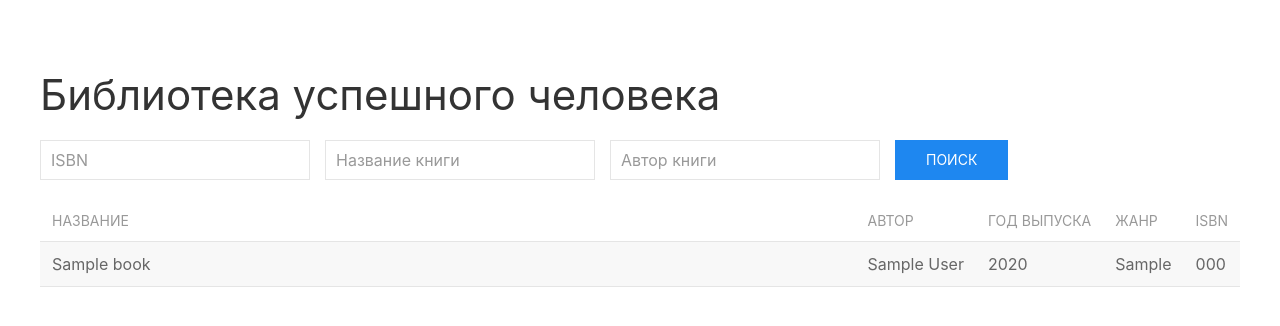
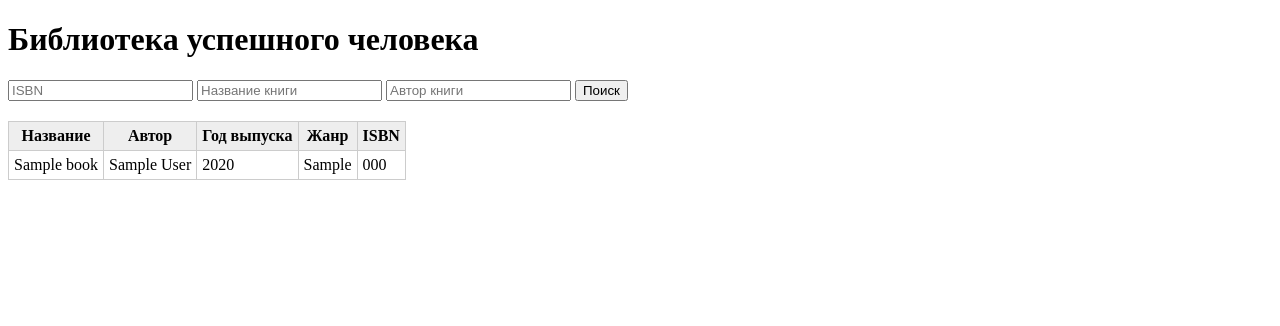
Before and after one commit to OlesyaKornukova/homework_4.1, a PHP site: page / in a window 1280 px wide. Shown: the top 326 px of the page. Run offline with PHP 8.4, Linux system fonts and the light colour scheme; tables that the repository leaves empty or names only in its code hold one stand-in row (values such as "Sample post"); some libraries are stand-ins or nearby versions.

Commit message:
Add files via upload

```diff
--- /dev/null
+++ b/db_connect.php
@@ -0,0 +1,7 @@
+<?php
+$db_host = 'localhost';
+$db_user = 'alexander';
+$db_pass = 'mypass';
+$db_name = 'xxx';
+
+$link =  new PDO("mysql:host=$db_host;dbname=$db_name;charset=utf8", $db_user, $db_pass);
--- a/index.php
+++ b/index.php
@@ -1,85 +1,85 @@
 <?php
-ini_set('error_reporting', E_ALL);
-ini_set('display_errors', 1);
-ini_set('display_startup_errors', 1);
+    error_reporting(E_ALL);
+    require_once 'db_connect.php';
+    if(!empty($_GET)) {
+        $isbnSearch = $_GET['isbn'];
+        $nameSearch = $_GET['name'];
+        $authorSearch = $_GET['author'];
+    }
 
+    if(!empty($isbnSearch)){
+        $select = "SELECT * FROM `books` WHERE `isbn` LIKE ?";
 
-header("Content-Type: text/html; charset=utf-8");
-$pdo = new PDO("mysql:host=localhost;dbname=global","root", "root", [
-        PDO::ATTR_ERRMODE => PDO::ERRMODE_EXCEPTION
-]);
-$pdo->exec('SET NAMES utf8');
+        $statement = $link->prepare($select);
+        echo '<pre>';
+        var_dump($statement);
+        echo '</pre>';
+        $statement->execute(["%$isbnSearch%"]);
+    }
+    elseif(!empty($nameSearch)){
+        $select = "SELECT * FROM `books` WHERE `name` LIKE ?";
+        $statement = $link->prepare($select);
+        $statement->execute(["%$nameSearch%"]);
+    }
+    elseif(!empty($authorSearch)){
+        $select = "SELECT * FROM `books` WHERE `author` LIKE ?";
+        $statement = $link->prepare($select);
+        $statement->execute(["%$authorSearch%"]);
+    }
+    else{
+        $select = "SELECT * FROM `books`";
+        $statement = $link->prepare($select);
+        $statement->execute();
+    }
+?><!doctype html>
+<html lang="en">
+<head>
+    <meta charset="UTF-8">
+    <title>Библиотека успешного человека</title>
+    <style>
+        table {
+            border-spacing: 0;
+            border-collapse: collapse;
+            margin-top: 20px;
+        }
 
-if ($_SERVER['REQUEST_METHOD'] == 'POST') {
-    $isbn = $_POST['isbn'];
-    $name = $_POST['name'];
-    $author = $_POST['author'];
-    $sql = "SELECT * FROM books WHERE ((name LIKE :name) AND (isbn LIKE :isbn) AND (author LIKE :author))";
-    $statement = $pdo->prepare($sql);
-    $statement->execute(["name"=>"%{$name}%","isbn"=>"%{$isbn}%","author"=>"%{$author}%"]);
-}else{
-    $sql = "SELECT * FROM books";
-    $statement = $pdo->prepare($sql);
-    $statement->execute();
-}
+        table td, table th {
+            border: 1px solid #ccc;
+            padding: 5px;
+        }
 
-
-?>
-
-<!DOCTYPE html>
-<html lang="ru">
-<head>
-    <title></title>
-    <meta charset="UTF-8">
-    <meta name="viewport" content="width=device-width, initial-scale=1">
-    <link rel="stylesheet" href="https://cdnjs.cloudflare.com/ajax/libs/uikit/3.0.0-beta.22/css/uikit.min.css" />
+        table th {
+            background: #eee;
+        }
+    </style>
 </head>
 <body>
+    <h1>Библиотека успешного человека</h1>
 
+    <form method="GET" action="index.php">
+        <input type="text" name="isbn" placeholder="ISBN" value="" />
+        <input type="text" name="name" placeholder="Название книги" value="" />
+        <input type="text" name="author" placeholder="Автор книги" value="" />
+        <input type="submit" value="Поиск" />
+    </form>
 
-<div class="uk-container uk-container-small22 uk-margin-large-top">
-    <h1>Библиотека успешного человека</h1>
-    <form method="POST">
-        <div class="uk-grid-small" uk-grid>
-            <div class="uk-width-auto"><input class="uk-input" type="text" name="isbn" placeholder="ISBN" value="<?php if (!empty($_POST)){echo $_POST['isbn'];} ?>"></div>
-            <div class="uk-width-auto"><input class="uk-input" type="text" name="name" placeholder="Название книги" value="<?php if (!empty($_POST)){echo $_POST['name'];} ?>"></div>
-            <div class="uk-width-auto"><input class="uk-input" type="text" name="author" placeholder="Автор книги" value="<?php if (!empty($_POST)){echo $_POST['author'];} ?>"></div>
-            <div class="uk-width-auto"><button type="submit" class="uk-button uk-button-primary">Поиск</button></div>
-        </div>
-    </form>
-    <table class="uk-table uk-table-striped uk-table-small uk-table-hover">
-        <thead>
+    <table>
+        <tr>
+            <th>Название</th>
+            <th>Автор</th>
+            <th>Год выпуска</th>
+            <th>Жанр</th>
+            <th>ISBN</th>
+        </tr>
+        <?php while($row = $statement->fetch(PDO::FETCH_ASSOC)): ?>
             <tr>
-                <th class="uk-table-expand">Название</th>
-                <th class="uk-table-shrink">Автор</th>
-                <th class="uk-table-shrink uk-text-nowrap">Год выпуска</th>
-                <th class="uk-table-shrink">Жанр</th>
-                <th class="uk-table-shrink">ISBN</th>
+                <td><?= $row['name']; ?></td>
+                <td><?= $row['author']; ?></td>
+                <td><?= $row['year']?></td>
+                <td><?= $row['genre']?></td>
+                <td><?= $row['isbn']?></td>
             </tr>
-        </thead>
-        <tbody>
-        <?php foreach ($statement as $row) : ?>
-            <tr>
-                <td><?=$row['name']?></td>
-                <td class="uk-text-nowrap"><?=$row['author']?></td>
-                <td class="uk-text-nowrap"><?=$row['year']?></td>
-                <td><?=$row['genre']?></td>
-                <td class="uk-text-nowrap"><?=$row['isbn']?></td>
-            </tr>
-        <?php endforeach;?>
-
-        </tbody>
-
-    </table>
-</div>
-
-
-
-<script src="https://code.jquery.com/jquery-3.2.1.min.js"
-        integrity="sha256-hwg4gsxgFZhOsEEamdOYGBf13FyQuiTwlAQgxVSNgt4=" crossorigin="anonymous"></script>
-<script src="https://cdnjs.cloudflare.com/ajax/libs/uikit/3.0.0-beta.22/js/uikit.min.js"
-        integrity="sha256-ZfxNpEyIHFt0qMdwt/+cIhDnyZCykGkVd1uNz6TU/jY=" crossorigin="anonymous"></script>
-<script src="https://cdnjs.cloudflare.com/ajax/libs/uikit/3.0.0-beta.22/js/uikit-icons.min.js"
-        integrity="sha256-BtKiVFqAoEVJYnSoG1tt98EQ11R3QjUCB9AtrW+66wo=" crossorigin="anonymous"></script>
+        <?php endwhile ?>
+</table>
 </body>
 </html>
```
